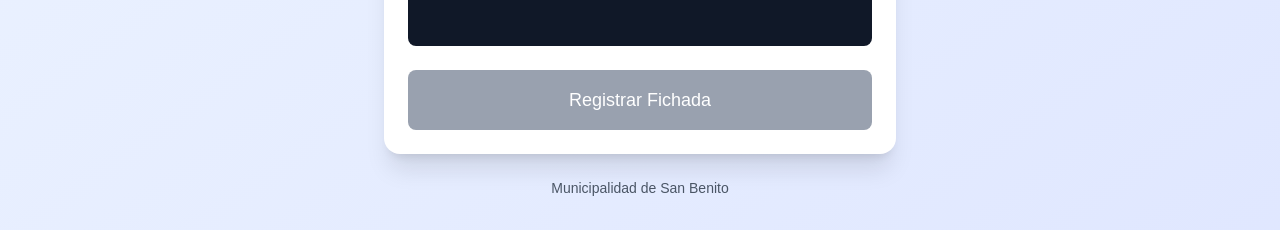
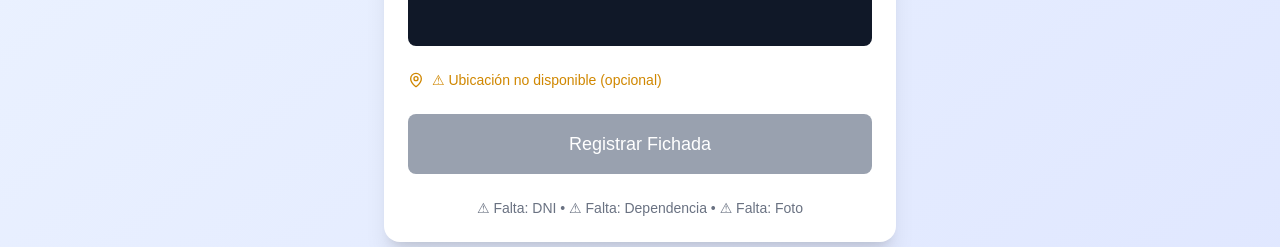
Before and after one commit to MuniSanBenito/fichadas-muni, a Next.js app: page / in a window 1280 px wide. Shown: the part 705-952 px from the top of the page. Built offline with nearby package versions, Linux system fonts and the light colour scheme; no server answers; the database is empty.

Commit message:
feat: make location optional for attendance records and improve form validation feedback

```diff
--- a/src/components/FichadasForm.tsx
+++ b/src/components/FichadasForm.tsx
@@ -74,8 +74,8 @@ export default function FichadasForm() {
   const handleSubmit = async (e: React.FormEvent) => {
     e.preventDefault();
 
-    if (!documento || !photoBlob) {
-      setError('Por favor completá todos los campos y tomá una foto');
+    if (!documento) {
+      setError('Por favor ingresá tu DNI');
       return;
     }
 
@@ -84,8 +84,8 @@ export default function FichadasForm() {
       return;
     }
 
-    if (!location) {
-      setError('Esperando ubicación GPS...');
+    if (!photoBlob) {
+      setError('Por favor tomá una foto');
       return;
     }
 
@@ -106,13 +106,13 @@ export default function FichadasForm() {
         .from('fotos-fichadas')
         .getPublicUrl(fileName);
 
-      // Guardar fichada con ubicación
+      // Guardar fichada con ubicación (opcional)
       const fichadaData: FichadaInsert = {
         dependencia_id: dependencia.id,
         documento,
         foto_url: urlData.publicUrl,
-        latitud: location.lat,
-        longitud: location.lng,
+        latitud: location?.lat,
+        longitud: location?.lng,
       };
 
       console.log('Enviando fichada:', fichadaData);
@@ -251,17 +251,24 @@ export default function FichadasForm() {
             </div>
 
             {/* Location Status */}
-            {location && (
-              <div className="flex items-center gap-2 text-sm text-gray-600 dark:text-gray-400">
-                <MapPin className="w-4 h-4 text-green-600" />
-                <span>Ubicación capturada</span>
-              </div>
-            )}
+            <div className="flex items-center gap-2 text-sm">
+              {location ? (
+                <>
+                  <MapPin className="w-4 h-4 text-green-600" />
+                  <span className="text-green-600">✓ Ubicación capturada</span>
+                </>
+              ) : (
+                <>
+                  <MapPin className="w-4 h-4 text-yellow-600" />
+                  <span className="text-yellow-600">⚠ Ubicación no disponible (opcional)</span>
+                </>
+              )}
+            </div>
 
             {/* Submit Button */}
             <button
               type="submit"
-              disabled={loading || !dependencia || !documento || !photoBlob || !location}
+              disabled={loading || !dependencia || !documento || !photoBlob}
               className="w-full bg-blue-600 hover:bg-blue-700 disabled:bg-gray-400 text-white font-medium py-4 rounded-lg transition-colors flex items-center justify-center gap-2 text-lg"
             >
               {loading ? (
@@ -273,6 +280,15 @@ export default function FichadasForm() {
                 'Registrar Fichada'
               )}
             </button>
+
+            {/* Indicador de qué falta */}
+            {(!documento || !dependencia || !photoBlob) && (
+              <div className="text-sm text-gray-500 text-center">
+                {!documento && '⚠ Falta: DNI • '}
+                {!dependencia && '⚠ Falta: Dependencia • '}
+                {!photoBlob && '⚠ Falta: Foto'}
+              </div>
+            )}
           </form>
 
           {dependencias.length === 0 && (
```
